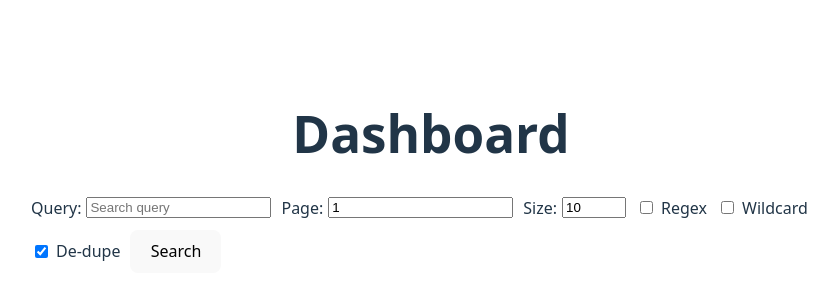
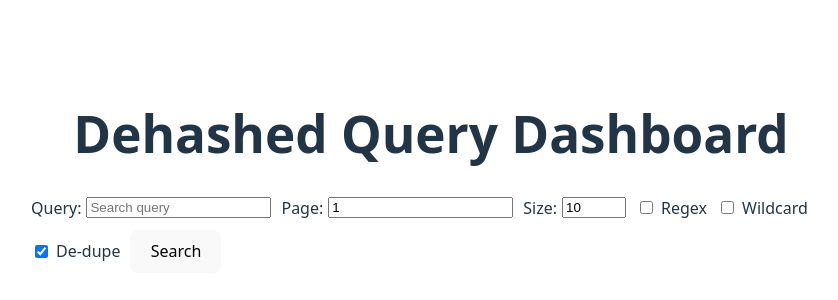
Before and after one commit to Realize-Security/DeHashedDashboard, a Vue app in the folder client/: page / in a window 1280 px wide. Shown: the part 218-518 px from the top of the page, without its empty margins (209-1047 px from the left). Built offline with nearby package versions, Linux system fonts and the light colour scheme.

Commit message:
updated titles

```diff
--- a/client/index.html
+++ b/client/index.html
@@ -4,7 +4,7 @@
     <meta charset="UTF-8" />
     <link rel="icon" type="image/svg+xml" href="/vite.svg" />
     <meta name="viewport" content="width=device-width, initial-scale=1.0" />
-    <title>Vite + Vue + TS</title>
+    <title>DehashedDashboard</title>
   </head>
   <body>
     <div id="app"></div>
--- a/client/src/components/Dashboard.vue
+++ b/client/src/components/Dashboard.vue
@@ -38,7 +38,7 @@
 
 <template>
   <div class="dashboard">
-    <h1>Dashboard</h1>
+    <h1>Dehashed Query Dashboard</h1>
     <div class="search-form">
       <label>
         Query:
```
